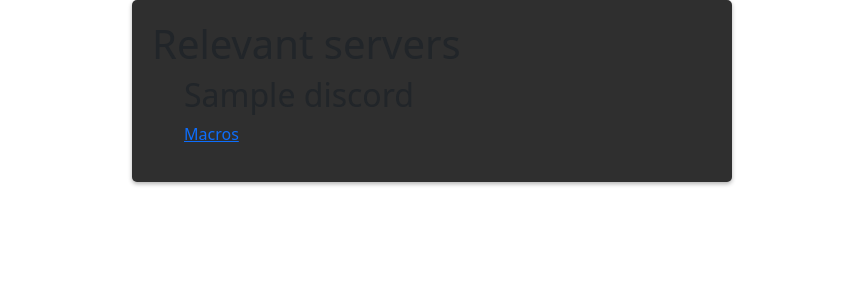
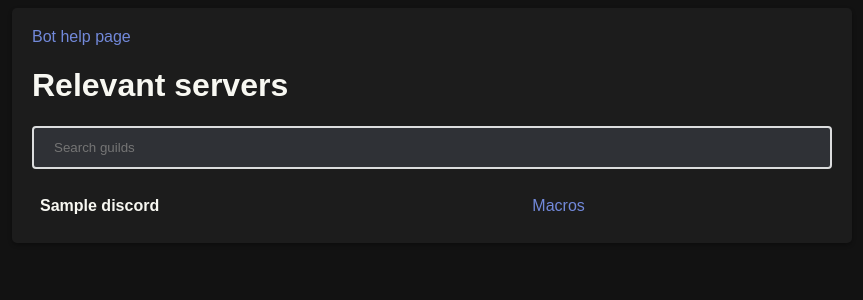
Before and after one commit to gorel/discord_dicebot, a Python web app: template dicebot/web/templates/list.html in a window 1280 px wide. Shown: the top 300 px of the page, without its empty margins (208-1071 px from the left). Run offline with Jinja, Linux system fonts and the light colour scheme; the template is opened without the code that fills it: most values are stand-ins (such as "Sample title", 1, 10 or a date in 2020).

Commit message:
Various web improvements

```diff
--- a/dicebot/web/static/style.css
+++ b/dicebot/web/static/style.css
@@ -1,15 +1,15 @@
 /* Basic styling */
 body {
   font-family: sans-serif;
-  background-color: #36393f;
-  color: #dcddde;
+  background-color: #121212;
+  color: #f8f8f2;
 }
 
 .app {
-  max-width: 600px;
+  max-width: 800px;
   margin: 0 auto;
   padding: 20px;
-  background-color: #2f2f2f;
+  background-color: #1c1c1c;
   border-radius: 5px;
   box-shadow: 0 2px 4px rgba(0, 0, 0, 0.3);
 }
@@ -18,6 +18,8 @@
 table {
   border-collapse: collapse;
   width: 100%;
+  background-color: #1c1c1c;
+  color: #f8f8f2;
 }
 
 th,
@@ -54,6 +56,7 @@
 label {
   font-weight: bold;
   margin-bottom: 8px;
+  color: #f8f8f2;
 }
 
 input[type="text"],
@@ -65,7 +68,7 @@
   border: 2px solid #dcddde;
   border-radius: 4px;
   background-color: #2f3136;
-  color: #dcddde;
+  color: #f8f8f2;
 }
 
 input[type="submit"] {
@@ -112,3 +115,8 @@
 a:hover {
   text-decoration: underline;
 }
+
+/* Code */
+code {
+  color: hotpink;
+}
--- a/dicebot/web/templates/base.html
+++ b/dicebot/web/templates/base.html
@@ -11,10 +11,36 @@
 
 
   <link rel="stylesheet" href="{{ url_for('static', filename='style.css') }}" />
-  <link rel="stylesheet" href="https://cdn.jsdelivr.net/npm/bootstrap@5.2.3/dist/css/bootstrap.min.css" />
 
   {% block styles %}
   {% endblock %}
+  <script>
+  filterTable = function(searchElem, tableId) {
+    // Get the search query
+    var query = searchElem.value.toLowerCase();
+
+    // Get the rows of the table
+    var tableElem = document.getElementById(tableId);
+    var rows = tableElem.querySelectorAll("table tr");
+
+    // Loop through each row of the table
+    for (var i = 0; i < rows.length; i++) {
+      // Get the cells in the row
+      var cells = rows[i].querySelectorAll("td");
+      if (cells.length === 0) {
+        continue;
+      }
+      var key = cells[0].textContent.toLowerCase();
+      // Show or hide the row based on the search result
+      if (key.indexOf(query) >= 0) {
+        rows[i].style.display = "";
+      } else {
+        rows[i].style.display = "none";
+      }
+    }
+  }
+
+  </script>
   {% block scripts %}
   {% endblock %}
 </head>
@@ -23,7 +49,7 @@
   <div class="app">
     <div class="alerts-list">
       {% for category, message in get_flashed_messages(with_categories=True) %}
-      <div class="alert {{category }}">
+      <div class="alert {{ category }}">
           {% if category == "alert-success" %}
           <span>✅</span>
           {% elif category == "alert-warning" %}
@@ -35,12 +61,15 @@
       {% endfor %}
     </div>
 
+    <div>
+      <a href="{{ url_for('help') }}">Bot help page</a>
+    </div>
+
     {% if user %}
-    <div class="login-user">
-      <h2 class="login-header">Logged in as <img class="img-inline" src='{{ user.display_avatar }}' alt='display avatar'> {{ user.name
-        }}</h2>
+    <div>
+      <h2>Logged in as <img class="img-inline" src='{{ user.display_avatar }}' alt='display avatar'> {{ user.name }}</h2>
       {% block loginhook %}
-      <a class="all-servers-button" href="{{ url_for('list') }}">Click here to see all servers</a>
+      <a href="{{ url_for('list') }}">Click here to see all servers</a>
       {% endblock %}
     </div>
 
--- a/dicebot/web/templates/help.html
+++ b/dicebot/web/templates/help.html
@@ -2,7 +2,8 @@
 <h1>Dicebot help</h1>
 <p><b>NOTE:</b> Some commands may require extra permissions to execute</p>
 
-<table>
+<input class="search" type="text" id="search" placeholder="Search commands" oninput="filterTable(this, 'commands')">
+<table id="commands">
   <tr>
     <th>Name</th>
     <th>Args</th>
--- a/dicebot/web/templates/list.html
+++ b/dicebot/web/templates/list.html
@@ -5,17 +5,23 @@
 
 {% block body %}
 <h1 class="page-title">Relevant servers</h1>
-<ul>
-  {% for guild in guilds %}
-  <h2 class="guild-actions-header">{{ guild.ctx.discord.name }}</h2>
-  <span class="guild-actions">
-    <a class="guild-actions-button" href='{{ url_for("macros", guild_id=guild.ctx.db.id) }}'>Macros</a>
-    {% if guild.is_admin %}
-      <a class="guild-actions-button" href='{{ url_for("admin", guild_id=guild.ctx.db.id) }}'>Admin</a>
-    {% endif %}
-  </span>
-  {% else %}
-    <p class="info">You are not an admin of any guilds known to this bot</p>
-  {% endfor %}
-</ul>
+{% if guilds %}
+  <input class="search" type="text" id="search" placeholder="Search guilds" oninput="filterTable(this, 'guilds')">
+  <table id="guilds">
+    {% for guild in guilds %}
+    <tr>
+      <td><b>{{ guild.ctx.discord.name }}</b></td>
+      <td><a href='{{ url_for("macros", guild_id=guild.ctx.db.id) }}'>Macros</a></td>
+      <td>
+        {% if guild.is_admin %}
+          <a href='{{ url_for("admin", guild_id=guild.ctx.db.id) }}'>Admin</a>
+        {% endif %}
+      </td>
+      </span>
+    </tr>
+    {% endfor %}
+  </table>
+{% else %}
+  <p class="info">You are not a member of any guilds known to this bot</p>
+{% endif %}
 {% endblock %}
```
Also changed, not shown: dicebot/web/templates/macros.html (+8 -2 lines).
